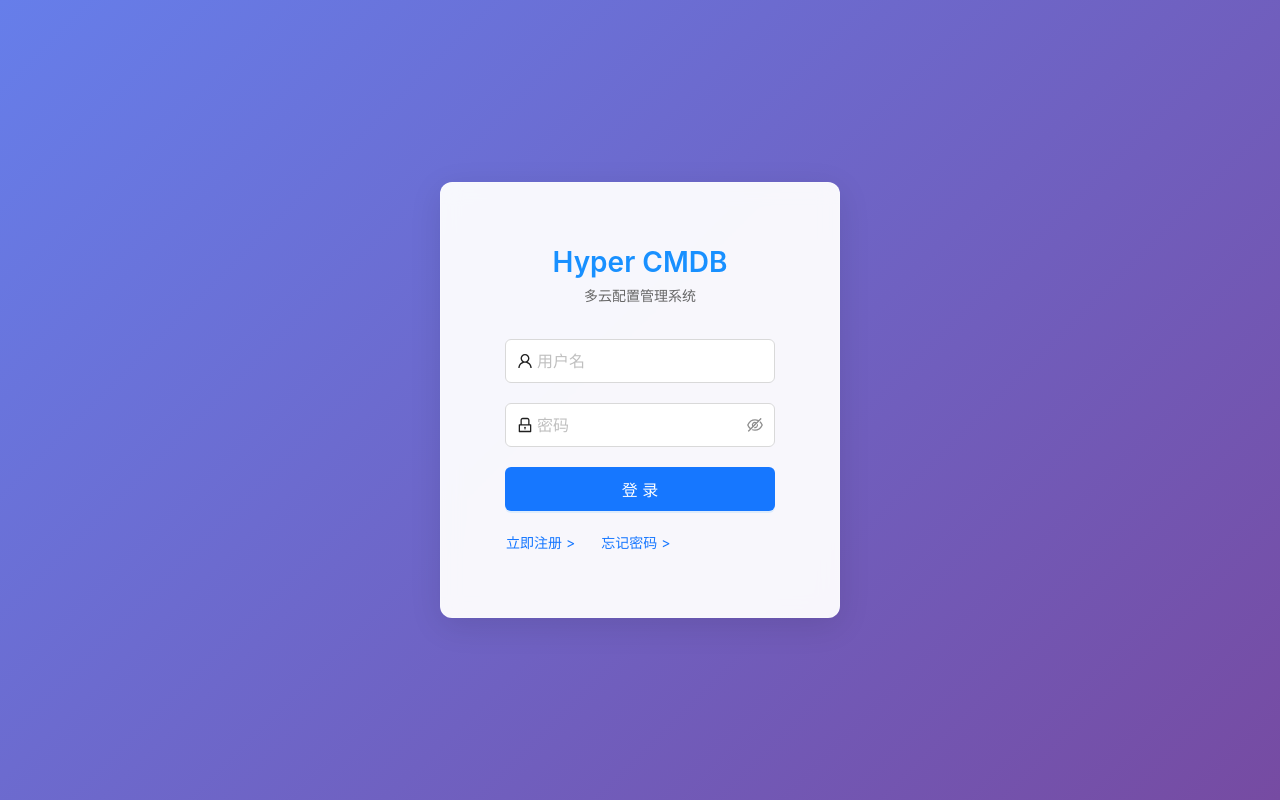
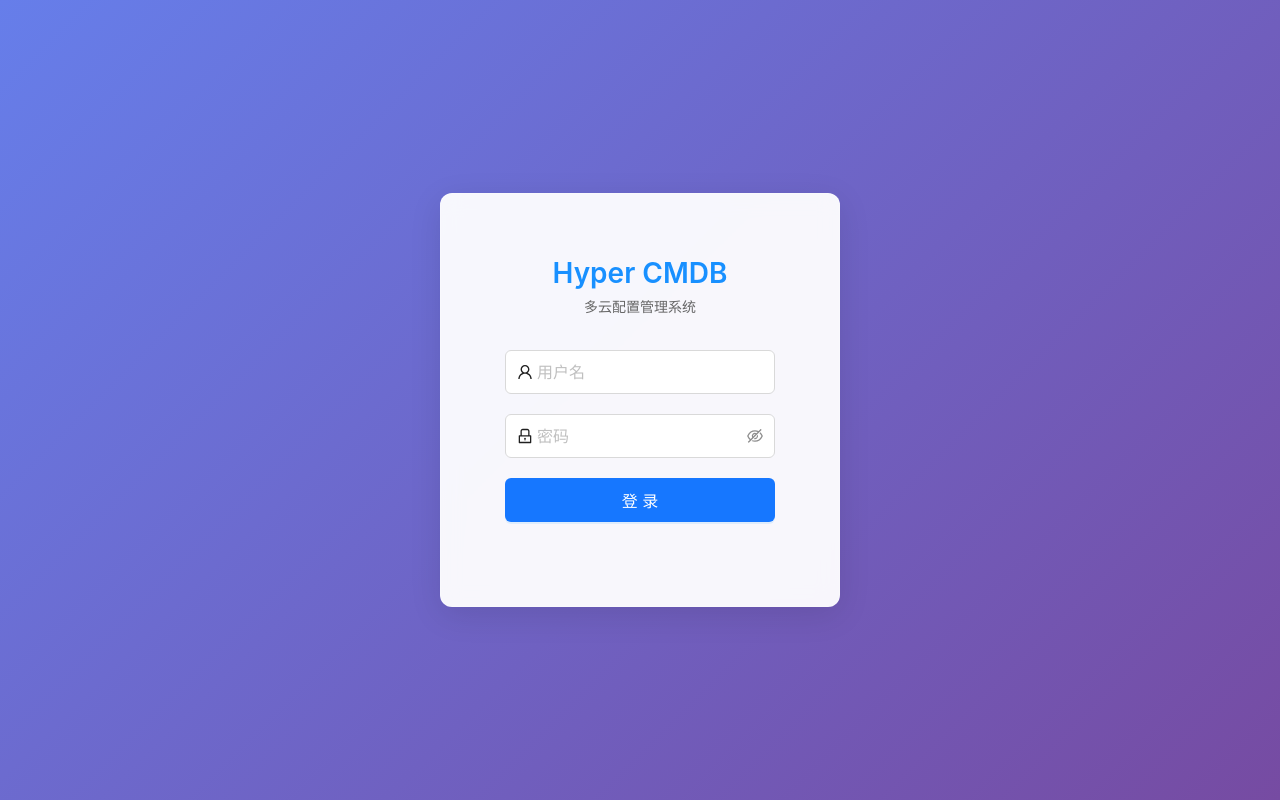
Before and after one commit to the-kulo/Hyper-CMDB, a React (Vite) app in the folder ui/: page / in a window 1280 px wide. Built offline with nearby package versions, Linux system fonts and the light colour scheme.

Commit message:
refactor(login): 移除未使用的注册和找回密码功能

```diff
--- a/ui/src/pages/login/index.tsx
+++ b/ui/src/pages/login/index.tsx
@@ -24,18 +24,6 @@ const LoginPage: React.FC = () => {
     } finally {
       setLoading(false)
     }
-  }
-
-  // 处理注册页面跳转
-  const handleGoToRegister = () => {
-    // TODO: 路由跳转到注册页面
-    console.log('跳转到注册页面')
-  }
-
-  // 处理找回密码页面跳转
-  const handleGoToForgotPassword = () => {
-    // TODO: 路由跳转到找回密码页面
-    console.log('跳转到找回密码页面')
   }
 
   return (
@@ -94,24 +82,6 @@ const LoginPage: React.FC = () => {
                 </Button>
               </Form.Item>
             </Form>
-
-            {/* 注册和找回密码链接 */}
-            <div className={styles.authLinks}>
-              <Button
-                type="link"
-                onClick={handleGoToRegister}
-                className={styles.authLink}
-              >
-                立即注册 {'>'}
-              </Button>
-              <Button
-                type="link"
-                onClick={handleGoToForgotPassword}
-                className={styles.authLink}
-              >
-                忘记密码 {'>'}
-              </Button>
-            </div>
           </Card>
         </div>
       </Content>
```
Also changed, not shown: 1 other file (tests, documents, lock files or other folders).
